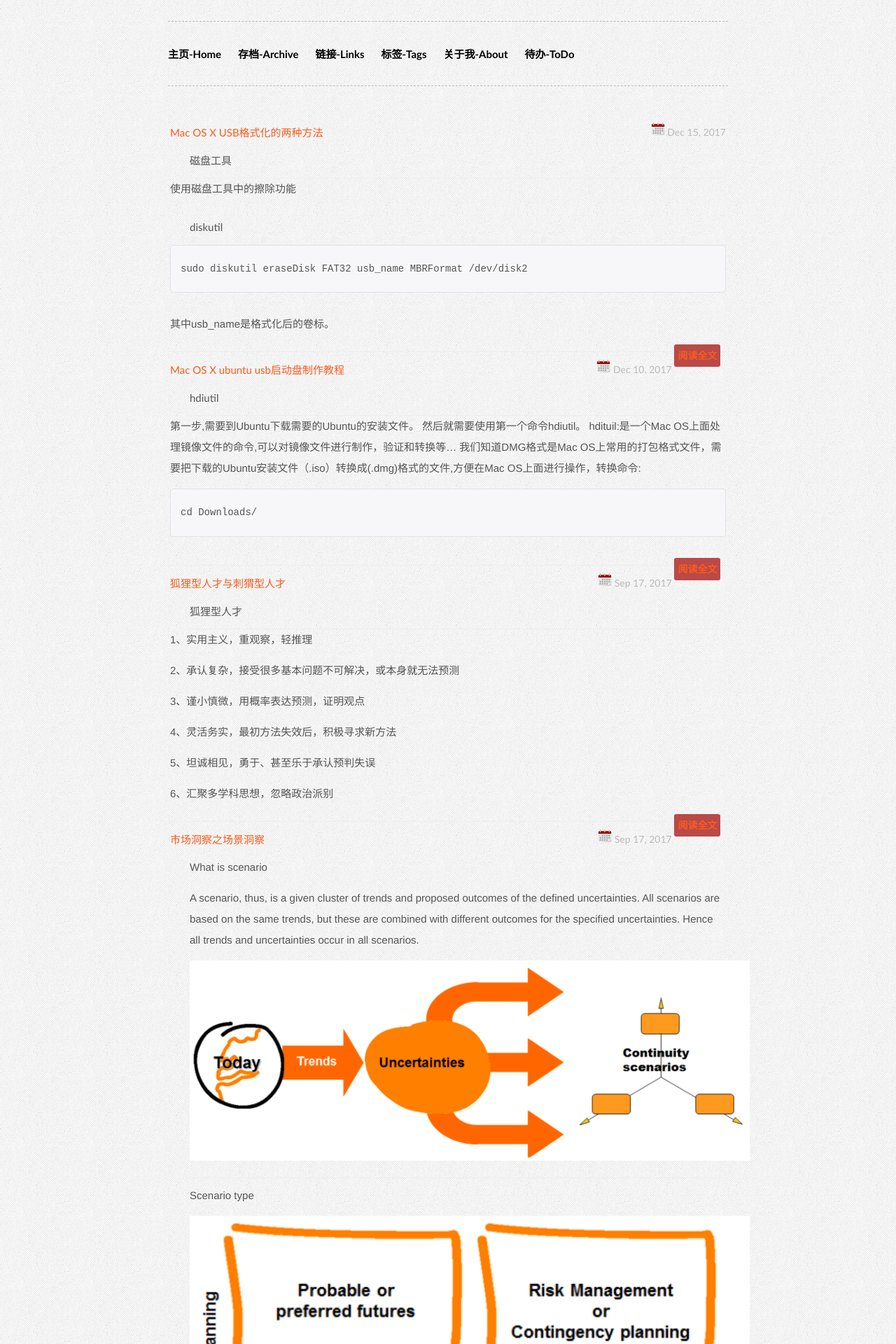
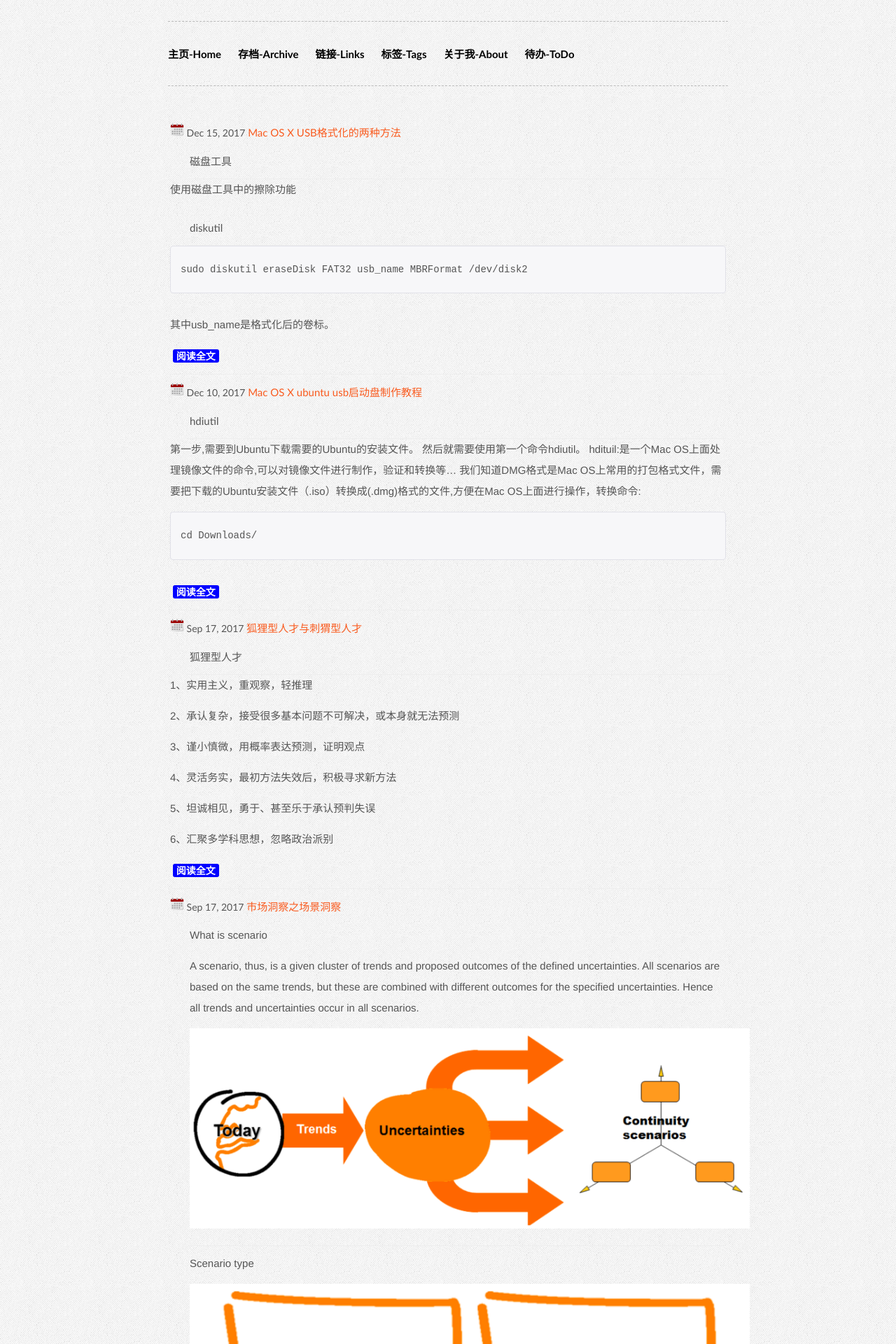
Before and after one commit to fk1091889767/tanwubin.github.io, a Jekyll site: the page built from index.html, in a window 1280 px wide. Shown: the top 1920 px of the page at 70% size. Built offline with Jekyll 4.4.1, drawn with Linux system fonts in a browser that asks for light colours.

Commit message:
阅读全文样式调整

```diff
--- a/_includes/themes/effector-wide/index.html
+++ b/_includes/themes/effector-wide/index.html
@@ -4,7 +4,7 @@
 <li><span><img src="../../../upload/image/calendar.png" width="20px"/>&nbsp;{{ post.date | date: "%b %d, %Y" }}</span>
     <a href="{{ post.url }}">{{ post.title }}</a>
     {{ post.excerpt }}
-    <span class="label label-important"><a href=" http://tanwubin.github.io{{ page.url }}"> 阅读全文 </a></span>
+    <span class="label label-important"><a href=" http://tanwubin.github.io{{ page.url }}"> <font color="white">阅读全文</font></a></span>
 </li>
 {% endfor %}
 <li><a class="btn"  href="/archive/">More</a>→</li>
--- a/assets/css/effector-wide.css
+++ b/assets/css/effector-wide.css
@@ -358,7 +358,8 @@ text-shadow: 0 1px 0 #fff;
     margin-left: 1mm;
 }
 .label-important {
-    background-color: #b94a48;
+    /*background-color: #b94a48;*/
+    background-color: blue;
     margin-right: 2mm;
 }
 .label-warning {
@@ -409,8 +410,8 @@ text-shadow: 0 1px 0 #fff;
   border-bottom: 1px solid #eee;
 }
 .postsList li span{
-    color: #bbb;
-  float: right;
+    /*color: #bbb;
+  float: right;*/
   font-size: 14px;
 }
 /*
```
